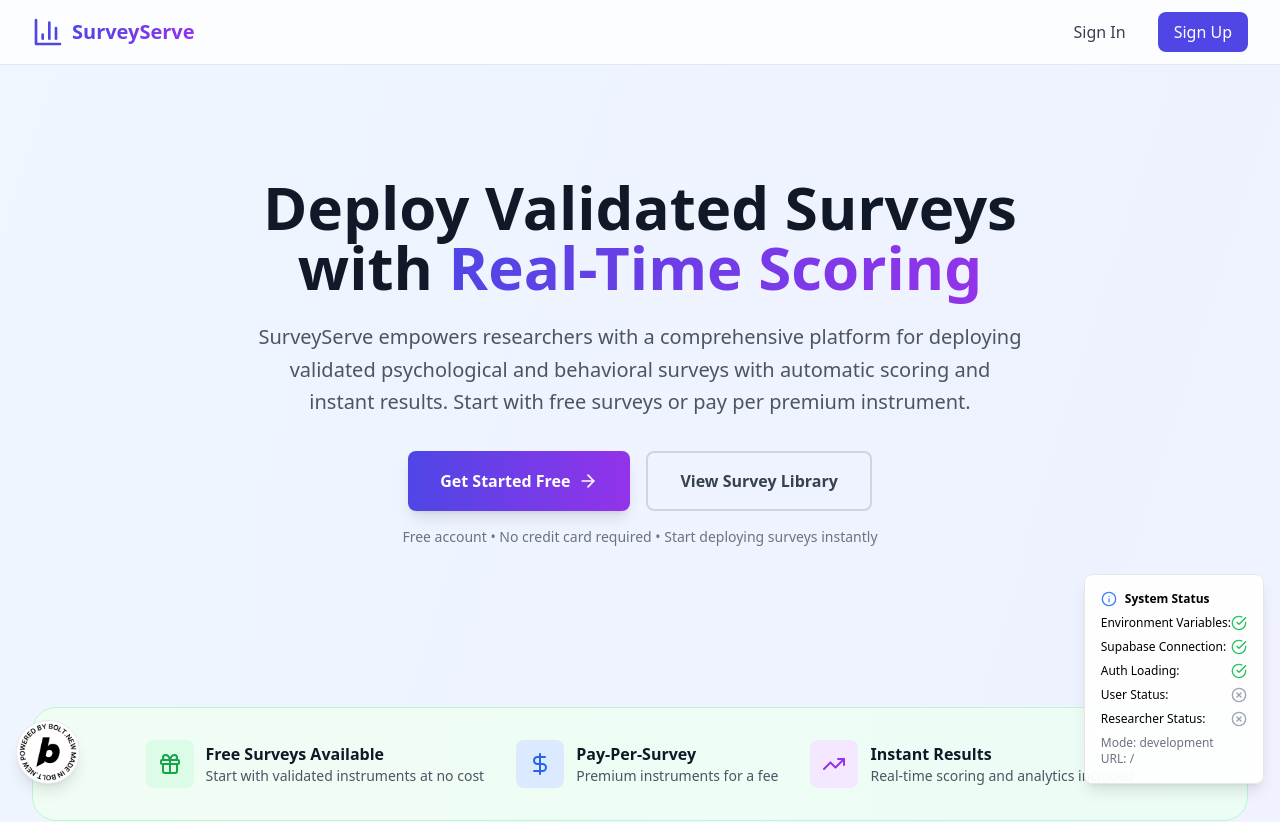
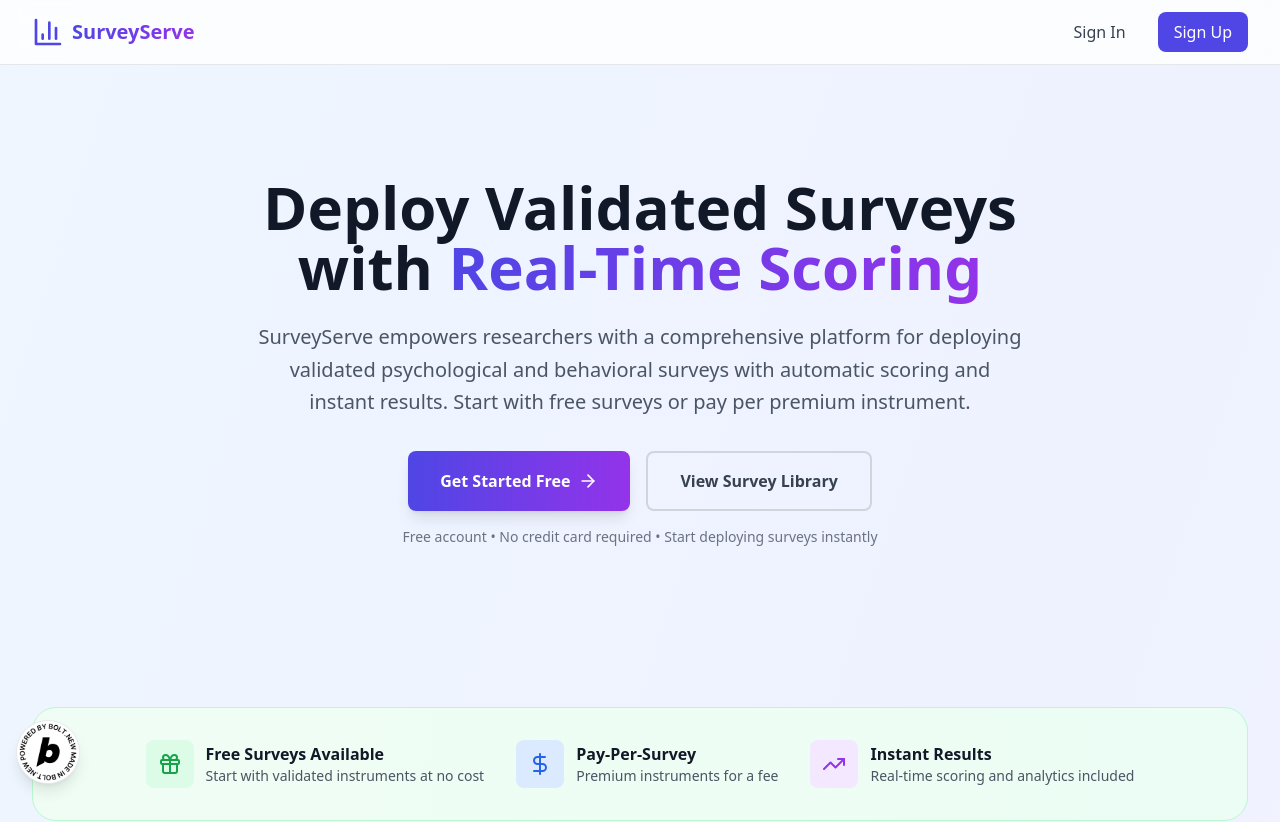
Before and after one commit to yosefserkez/surveyserve, a React (Vite) app: page / in a window 1280 px wide. Shown: the top 822 px of the page. Built offline with nearby package versions, Linux system fonts and the light colour scheme; no server answers; the database is empty.

Commit message:
hide diagnostics

```diff
--- a/src/App.tsx
+++ b/src/App.tsx
@@ -72,7 +72,7 @@ function App() {
         </Routes>
 
         {/* Show diagnostic info in development and production for debugging */}
-        {(import.meta.env.MODE === 'development' || window.location.search.includes('debug=true')) && <DiagnosticInfo />}
+        {/* {(import.meta.env.MODE === 'development' || window.location.search.includes('debug=true')) && <DiagnosticInfo />} */}
       </Router>
     </AuthProvider>
   );
```
